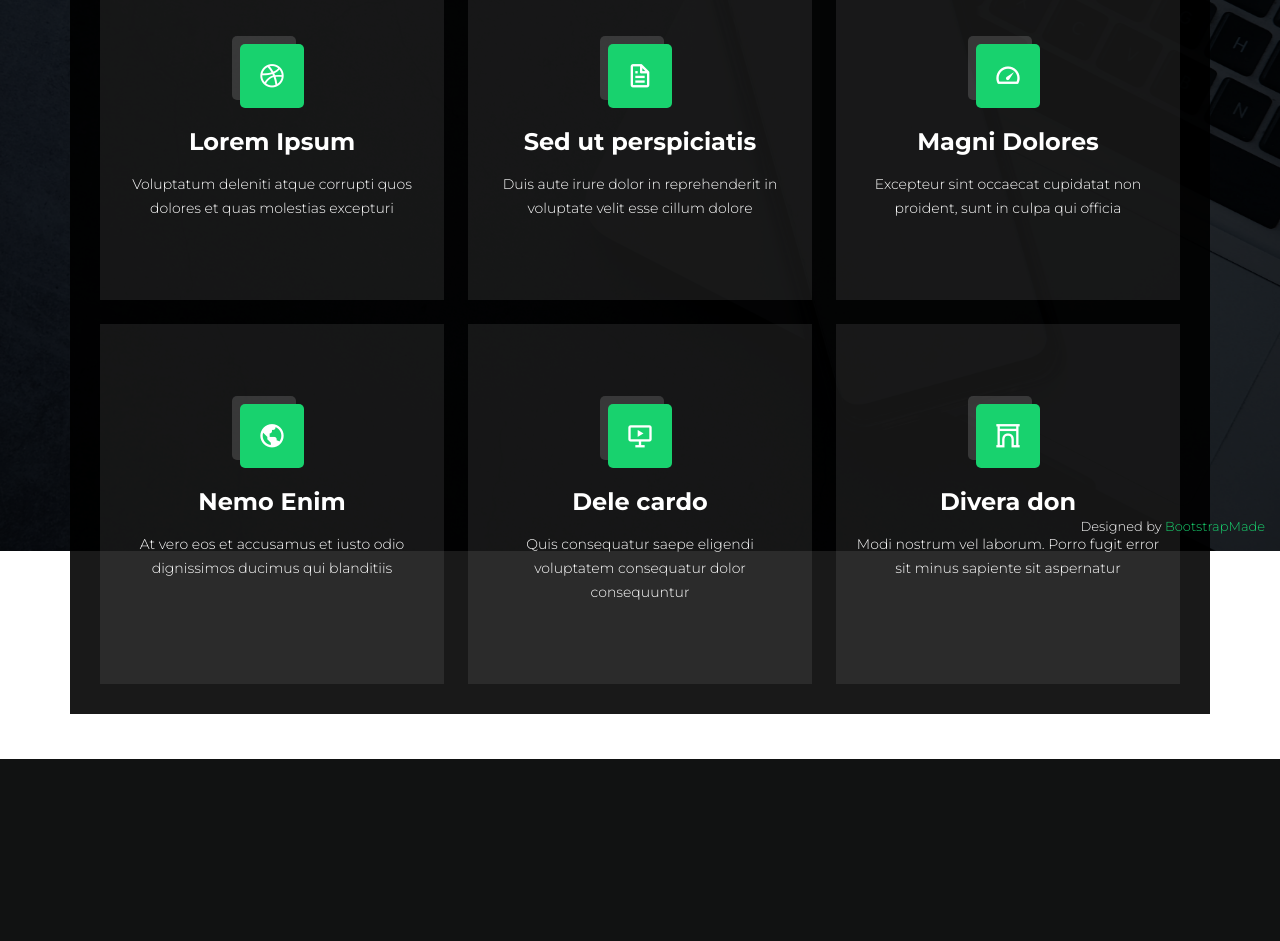
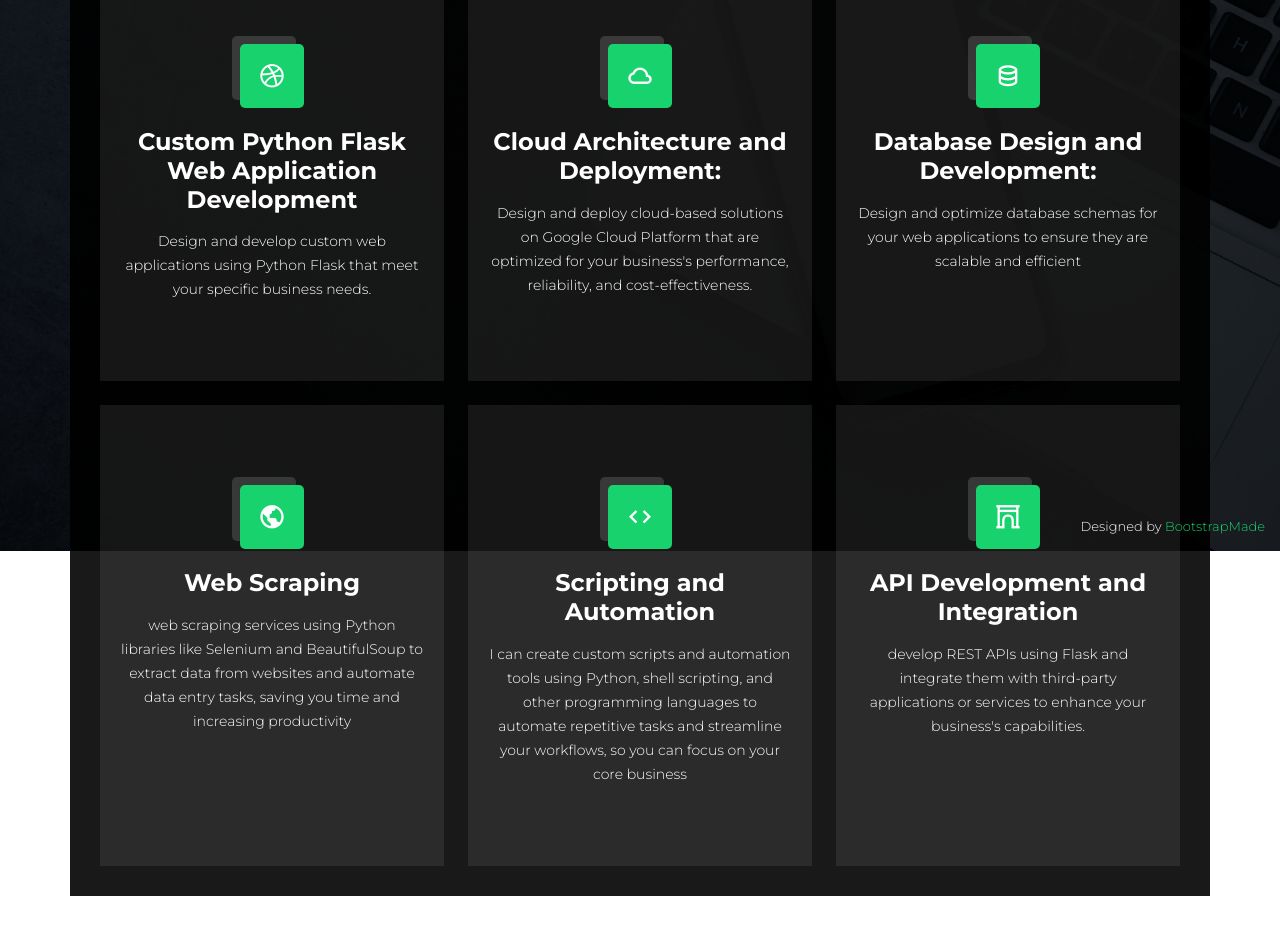
Before and after one commit to RhythmBear/MyPortfolioWebsite, a Flask app: page / in a window 1280 px wide, after a click on "Services". Shown: the part 249-1190 px from the top of the page. Before the commit the page ends 1008 px from the top, so only its background shows below. Run offline with Flask 2, Linux system fonts and the light colour scheme; data comes from the database, SQL or seed files in the repository; some libraries are stand-ins or nearby versions.

Commit message:
Finished Service page

```diff
--- a/app/templates/about.html
+++ b/app/templates/about.html
@@ -18,7 +18,10 @@
           <h3>Python Developer & Data Engineering Enthusiast</h3>
           <p class="fst-bold">
 
-            Hi there, I'm Emmanuel, A python Developer and Data Enthusiast from the beutiful city of Brown Roofs, Nigeria.
+            I am a Python Flask Backend Engineer with extensive experience in cloud computing, specifically working with Google Cloud Platform. I specialize in building scalable and efficient web applications, leveraging my expertise in Python Flask, REST APIs, and database design.
+
+Throughout my career, I have worked on numerous projects, from small-scale web applications to large-scale enterprise systems. I have a passion for developing high-quality code that is not only functional but also easy to maintain and extend.
+
           </p>
           <div class="row">
             <div class="col-lg-6">
@@ -39,9 +42,12 @@
             </div>
           </div>
           <p>
-            As a huge fan of building things, and mathematics, I'm currently a student of Civil Engineering at the University of Ibadan, Nigeria.
-            I started to learn to Code during the start of the Covid-19 pandemic and I've fallen in love with it
-            ever since. I'm also a huge music fan. You can check out bits of my Music journey on my Instagram page.
+            In addition to my technical skills, I am highly collaborative and thrive in team environments. I value clear communication and strive to build strong relationships with clients and colleagues alike.
+
+When I'm not coding, you can find me reading up on the latest technology trends or working on personal programming projects. I am always seeking out new challenges and opportunities to learn and grow in my field.
+
+If you're interested in learning more about my experience or would like to discuss a potential project, please feel free to reach out. I look forward to hearing from you!
+
           </p>
         </div>
       </div>
--- a/app/templates/services.html
+++ b/app/templates/services.html
@@ -12,48 +12,48 @@
         <div class="col-lg-4 col-md-6 d-flex align-items-stretch">
           <div class="icon-box">
             <div class="icon"><i class="bx bxl-dribbble"></i></div>
-            <h4><a href="">Lorem Ipsum</a></h4>
-            <p>Voluptatum deleniti atque corrupti quos dolores et quas molestias excepturi</p>
+            <h4><a href="">Custom Python Flask Web Application Development</a></h4>
+            <p>Design and develop custom web applications using Python Flask that meet your specific business needs.</p>
           </div>
         </div>
 
         <div class="col-lg-4 col-md-6 d-flex align-items-stretch mt-4 mt-md-0">
           <div class="icon-box">
-            <div class="icon"><i class="bx bx-file"></i></div>
-            <h4><a href="">Sed ut perspiciatis</a></h4>
-            <p>Duis aute irure dolor in reprehenderit in voluptate velit esse cillum dolore</p>
+            <div class="icon"><i class="bx bx-cloud"></i></div>
+            <h4><a href="">Cloud Architecture and Deployment:</a></h4>
+            <p>Design and deploy cloud-based solutions on Google Cloud Platform that are optimized for your business's performance, reliability, and cost-effectiveness.</p>
           </div>
         </div>
 
         <div class="col-lg-4 col-md-6 d-flex align-items-stretch mt-4 mt-lg-0">
           <div class="icon-box">
-            <div class="icon"><i class="bx bx-tachometer"></i></div>
-            <h4><a href="">Magni Dolores</a></h4>
-            <p>Excepteur sint occaecat cupidatat non proident, sunt in culpa qui officia</p>
+            <div class="icon"><i class="bx bx-data"></i></div>
+            <h4><a href="">Database Design and Development:</a></h4>
+            <p>Design and optimize database schemas for your web applications to ensure they are scalable and efficient</p>
           </div>
         </div>
 
         <div class="col-lg-4 col-md-6 d-flex align-items-stretch mt-4">
           <div class="icon-box">
             <div class="icon"><i class="bx bx-world"></i></div>
-            <h4><a href="">Nemo Enim</a></h4>
-            <p>At vero eos et accusamus et iusto odio dignissimos ducimus qui blanditiis</p>
+            <h4><a href="">Web Scraping</a></h4>
+            <p>web scraping services using Python libraries like Selenium and BeautifulSoup to extract data from websites and automate data entry tasks, saving you time and increasing productivity</p>
           </div>
         </div>
 
         <div class="col-lg-4 col-md-6 d-flex align-items-stretch mt-4">
           <div class="icon-box">
-            <div class="icon"><i class="bx bx-slideshow"></i></div>
-            <h4><a href="">Dele cardo</a></h4>
-            <p>Quis consequatur saepe eligendi voluptatem consequatur dolor consequuntur</p>
+            <div class="icon"><i class="bx bx-code"></i></div>
+            <h4><a href="">Scripting and Automation</a></h4>
+            <p>I can create custom scripts and automation tools using Python, shell scripting, and other programming languages to automate repetitive tasks and streamline your workflows, so you can focus on your core business</p>
           </div>
         </div>
 
         <div class="col-lg-4 col-md-6 d-flex align-items-stretch mt-4">
           <div class="icon-box">
             <div class="icon"><i class="bx bx-arch"></i></div>
-            <h4><a href="">Divera don</a></h4>
-            <p>Modi nostrum vel laborum. Porro fugit error sit minus sapiente sit aspernatur</p>
+            <h4><a href="">API Development and Integration</a></h4>
+            <p>develop REST APIs using Flask and integrate them with third-party applications or services to enhance your business's capabilities.</p>
           </div>
         </div>
 
--- a/config.py
+++ b/config.py
@@ -47,4 +47,4 @@ class TestingConfig(Config):
 
 class ProductionConfig(Config):
     FLASK_ENV = 'production'
-    SQLALCHEMY_DATABASE_URI = os.getenv('PROD_DATABASE_URI', default="sqlite:///" + os.path.join(basedir, 'prod.db'))
+    SQLALCHEMY_DATABASE_URI = os.getenv('PROD_DATABASE_URI', default="sqlite:///" + os.path.join(basedir, 'app/portfolio.db'))
```
Also changed, not shown: app/__init__.py (+4 -7 lines).
